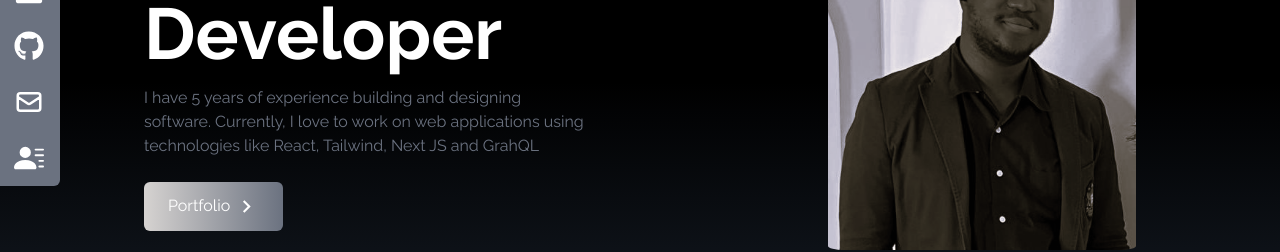
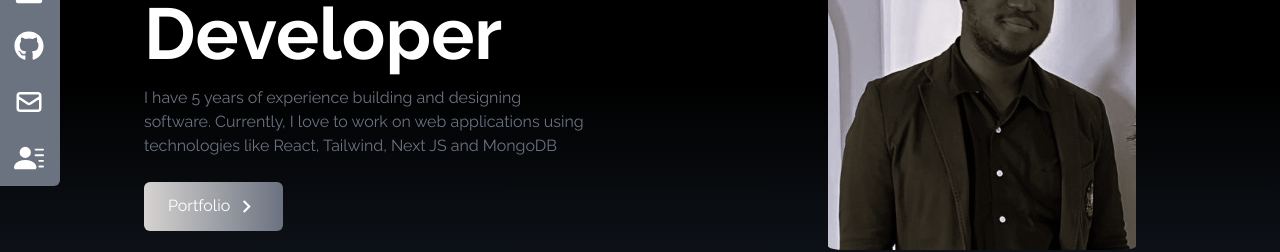
Before and after one commit to SSBladedge/react_portfolio, a React (Create React App) app: page / in a window 1280 px wide. Shown: the part 318-570 px from the top of the page. Built offline with nearby package versions, Linux system fonts and the light colour scheme; the HTML template or start-up script is replaced by a standard one.

Commit message:
added better filler text

```diff
--- a/src/components/Home.jsx
+++ b/src/components/Home.jsx
@@ -17,7 +17,7 @@ const Home = () => {
           <p className="text-gray-500 py-4 max-w-md">
             I have 5 years of experience building and designing software.
             Currently, I love to work on web applications using technologies
-            like React, Tailwind, Next JS and GrahQL
+            like React, Tailwind, Next JS and MongoDB
           </p>
           <div>
             <Link
```
